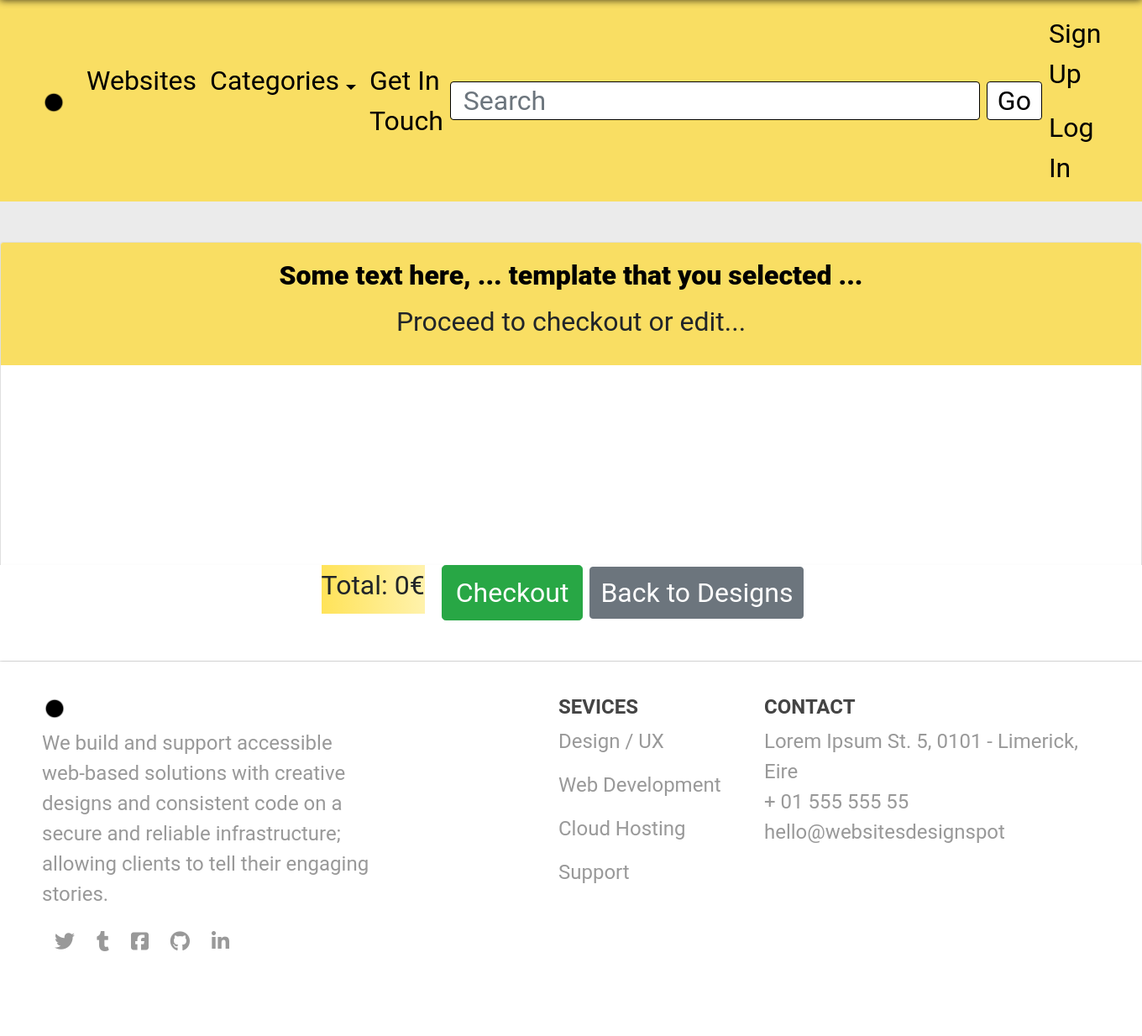
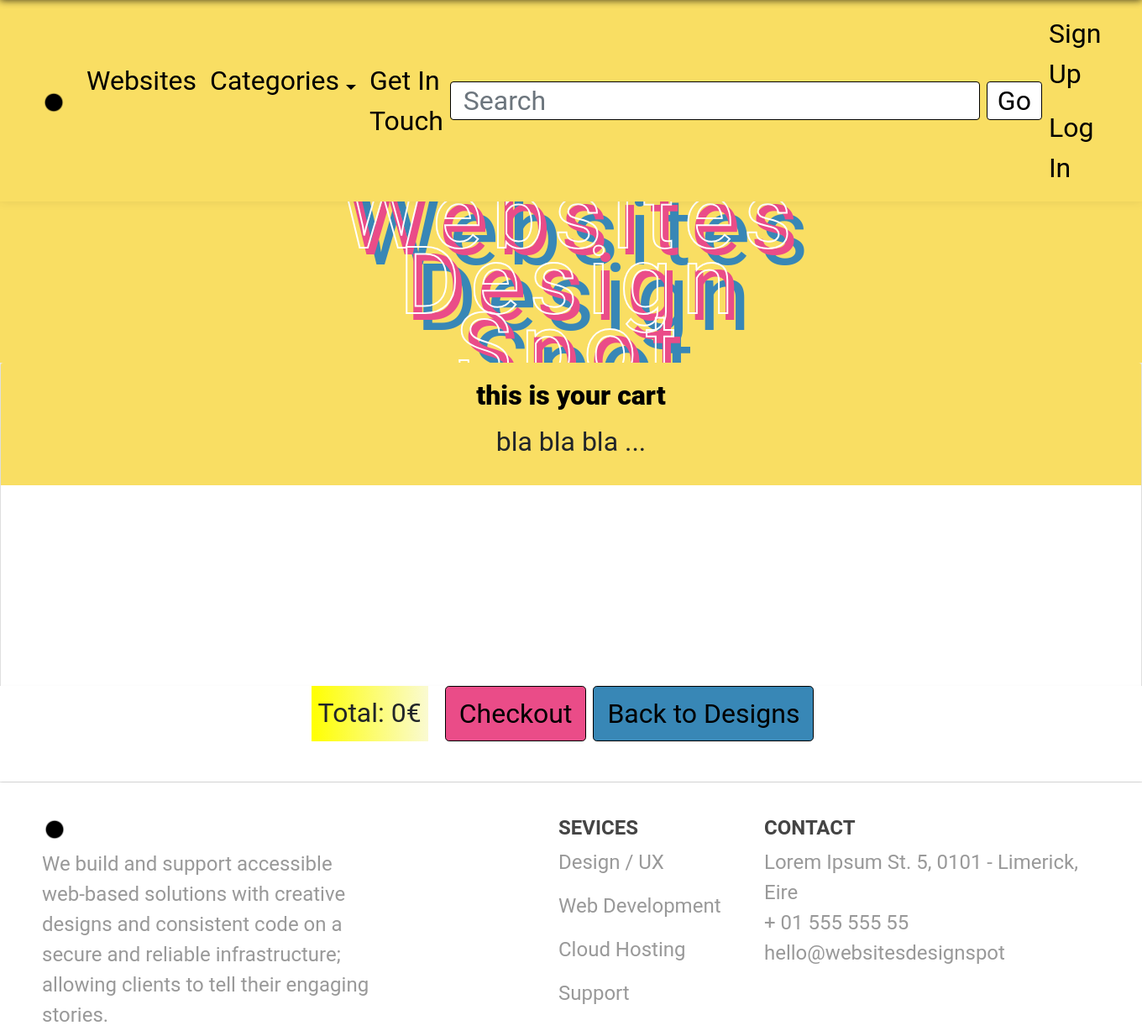
Before and after one commit to pazcm/websites-design-spot, a Django app: page /cart/ in a window 1360 px wide. Shown: the top 1234 px of the page at 84% size. Run offline with Django 3.2, Linux system fonts and the light colour scheme; some libraries are stand-ins or nearby versions; some web fonts are replaced.

Commit message:
add cart + checkout form styles

```diff
--- a/websites_design_spot/account/templates/index.html
+++ b/websites_design_spot/account/templates/index.html
@@ -22,7 +22,7 @@
 <div class="webdes-container">
   <div class="row row-flex row-webdes">
     {% for webdes in webdes %}
-    <div class="col-sm-12 col-md-6 col-lg">
+    <div class="col-sm-12 col-md-6 col-lg p-3">
       <div class="webdes panel-body pt-4">
         <a href="{% url 'webdes-detail' webdes.id %}"><div class="webdes-image webdes-image-home frame p-3" style="background-image: url('{{ MEDIA_URL }}{{ webdes.image }}')"></div></a>
       </div>
--- a/websites_design_spot/account/templates/register.html
+++ b/websites_design_spot/account/templates/register.html
@@ -6,7 +6,7 @@
   <div class="row justify-content-center">
     <div class="col-lg-6 d-none d-lg-block form-account-side-content">
       <h3 class="text-center p-5">Websites Design</h3>
-      <div class="side-image"><img src="/media/images/new_moon.png" width="300" height="300" alt="logo-websites-design-spot"></div>
+      <div class="side-image"><a class="navbar-brand logo" href="/"><img src="/media/images/new_moon.png" width="300" height="300" alt="logo-websites-design-spot"></a></div>
         <h4 class="text-center">Explore, Imagin and Express your ideas</h4>
     </div>
     <div class="col-md-8 col-lg-6 pl-lg-0">
--- a/websites_design_spot/cart/templates/cart.html
+++ b/websites_design_spot/cart/templates/cart.html
@@ -1,52 +1,61 @@
 {% extends 'base.html' %}
-{% load static from staticfiles %}
-{% load bootstrap4 %}
+{% block page_title %}Contact - Webdes Design Spot{% endblock %}
+{% block content %}
 
-{% block content %}
-<div class="cart-container">
+<!-- header -->
+<div class="position-relative overflow-hidden p-5 text-center header-bg">
+    <div class="col-sm-12 col-md-12 p-5 mx-auto">
+        <h1 class="display-4 font-weight-normal header-title">Websites Design Spot</h1>
+    </div>
+</div>
+<!-- end header -->
 <div class="row justify-content-center">
-        <div class="col-md-12">
-            <div class="card mt-5">
-                <header class="card-header text-center">
-                    <h2 class="card-title mt-2">Some text here, ... template that you selected ...</h2>
-                    <p>Proceed to checkout or edit...</p>
+
+    <div class="col-sm-12 col-md-12">
+        <!-- <div> -->
+
+        <div class="card border-top-0">
+            <header class="card-header">
+                <h2 class="card-title mt-2 text-center">this is your cart</h2>
+                <p class="text-center">bla bla bla ...</p>
             </header>
-
-                <div class="card-body card-checkout">
+            <article class="card-body card-checkout">
                 {% for item in cart_items %}
                 <div class="display panel panel-default panel-checkout">
                     <div class="panel-body">
-                            <div class="checkout-items-details text-center">
+                        <div class="checkout-items-details">
                             <div class="webdes-image-checkout frame"
                                 style="background-image: url('{{ MEDIA_URL }}{{ item.webdes.image }}')"></div>
-                                <h3>{{ item.webdes.name }}</h3>
-                                <p>Price:&nbsp;{{ item.webdes.price }}€</p>
+                            <h4 class="pt-2">{{ item.webdes.name }}&nbsp;|&nbsp;<span>Price:&nbsp;{{ item.webdes.price }}€</span></h4>
                         </div>
                     </div>
                     <!-- cart edit form -->
-                        <form class="form-inline form-cart justify-content-center" method="post" action="{% url 'adjust_cart' item.id %}">
+                    <form class="form-inline form-cart justify-content-center" method="post"
+                        action="{% url 'adjust_cart' item.id %}">
                         {% csrf_token %}
+                        <div class="input-group-addon">Qty&nbsp;</div>
                         <div class="input-group-addon">{{item.quantity}}&nbsp;</div>
                         <div class="form-group">
                             <label for="inputAmount" class="sr-only">New Qty</label>
                             <div class="input-group">
-                                    <div class="input-group-addon">Qty&nbsp;</div>
-                                    <button type="submit" class="btn btn-primary btn-cart-edit"><span
+                                <input name="quantity" type="number" min="0" max="999" class="form-control cart-qty">
+                                <button type="submit" class="btn btn-cart-edit"><span
                                         class="glyphicon glyphicon-edit" aria-hidden="true"></span>Edit</button>
-                                    <input name="quantity" type="number" min="0" max="999"
-                                        class="form-control cart-qty">
                             </div>
                         </div>
                     </form>
                 </div>
                 {% endfor %}
-                </div>
+            </article>
             <!-- cart footer -->
             <div class="row cart-footer mt-5 pb-5 justify-content-center  bg-white rounded shadow-sm">
-                    <div class="card-total mb-2 text-center highlight">Total:&nbsp;<span class="glyphicon glyphicon-euro" aria-hidden="true"></span>{{ total }}&#8364;</div>
-                    <div class="btn-cart">
-                        <a href="{% url 'checkout' %}" class="btn  btn-lg btn-success" role="button"><span class="glyphicon glyphicon-ok-sign" aria-hidden="true"></span>Checkout</a>
-                        <a href="{% url 'webdes' %}" class="btn btn-secondary" role="button"><span class="glyphicon glyphicon-ok-sign" aria-hidden="true"></span>Back to Designs</a>
+                <div class="card-total p-2  text-center highlight">Total:&nbsp;<span class="glyphicon glyphicon-euro"
+                        aria-hidden="true"></span>{{ total }}&#8364;</div>
+                <div class="bottom-cart">
+                    <a href="{% url 'checkout' %}" class="btn  btn-lg btn-cart-checkout" role="button"><span
+                            class="glyphicon glyphicon-ok-sign" aria-hidden="true"></span>Checkout</a>
+                    <a href="{% url 'webdes' %}" class="btn btn-lg btn-cart-back" role="button"><span
+                            class="glyphicon glyphicon-ok-sign" aria-hidden="true"></span>Back to Designs</a>
                 </div>
             </div>
             <!-- end cart footer -->
--- a/websites_design_spot/static/css/custom.css
+++ b/websites_design_spot/static/css/custom.css
@@ -179,7 +179,7 @@
   border-color: var(--color-white);
 }
 
-.btn-home:hover {
+.btn-home:hove {
   color: var(--color-white);
   background-color: var(--color-black);
   border-color: var(--color-white);
@@ -371,7 +371,6 @@
   border: 1px solid var(--color-blue);
   color: var(--color-blue);
   font-size: 1.5rem;
-
 }
 
 .btn-registration:hover, .btn-login:hover {
@@ -389,13 +388,14 @@
   text-align: center;
 }
 
-.btnContact {
-  background-color: var(--color-green);
+.btnContact, .btn-cart-back {
+  background-color: var(--color-blue);
   border: 1px solid var(--color-black);
   color: var(--color-black);
+  font-size: 2rem;
 }
 
-.btnContact:hover {
+.btnContact:hover, .btn-cart-back:hover, .btn-cart-checkout:hover {
   background-color: var(--color-black);
   color: var(--color-white);
 }
@@ -406,7 +406,7 @@
 
 /* -- Checkout form -- */
 .checkout-container {
-  padding: 10px;
+  padding: 0;
 }
 
 .checkout-form-container {
@@ -473,6 +473,19 @@
   padding: 40px;
 }
 
+.btn-submit-payment {
+  color: var(--color-white);
+  background-color: var(--color-black);
+  border-color: var(--color-black);
+}
+
+.btn-submit-payment:hover {
+  color: var(--color-black);
+  background-color: var(--color-white);
+  border-color: var(--color-black);
+}
+
+
 .btn-secondary {
   font-size: 2rem;
 }
@@ -489,14 +502,6 @@
   padding: 0 0 30px;
 }
 
-.form-cart {
-  align-items: flex-start;
-}
-
-.btn-cart {
-  padding: 0 20px;
-}
-
 .btn-cart-edit, .cart-qty {
   margin-top: 10px;
 }
@@ -506,12 +511,37 @@
 }
 
 .btn-cart-edit {
-  height: 40px;
-  margin-right: 10px;
+  background-color: var(--color-white);
+  border: 1px solid var(--color-blue);
+  color: var(--color-blue);
+  font-size: 1.5rem;
+}
+
+.btn-cart-edit:hover {
+  background-color: var(--color-black);
+  border: 1px solid var(--color-white);
+  color: var(--color-white);
+  font-size: 1.5rem;
+}
+
+.bottom-cart {
+  padding: 0 20px;
+}
+
+.btn-cart-checkout {
+  background-color: var(--color-red);
+  border: 1px solid var(--color-black);
+  color: var(--color-black);
+  font-size: 2rem;
+}
+
+.btn-cart-checkout:hover {
+  color: var(--color-white);
 }
 
 .badge {
   background-color: var(--color-blue);
+  cursor: pointer;
 }
 
 /* -- webdes detail page -- */
@@ -546,8 +576,8 @@
 
 /* testing */
 .highlight {
-    background-color: #fff2ac;
-    background-image: linear-gradient(to right, #ffe359 0%, #fff2ac 100%);
+    background-color:   #fafad2;
+    background-image: linear-gradient(to right, #ffff00 0%,   #fafad2 100%);
 }
 
 /* -- Footer -- */
```
Also changed, not shown: websites_design_spot/checkout/templates/checkout.html (+24 -11 lines), websites_design_spot/home/templates/contact.html (deleted, +0 -79 lines). Lines whose indentation alone changed are shown as unchanged.
